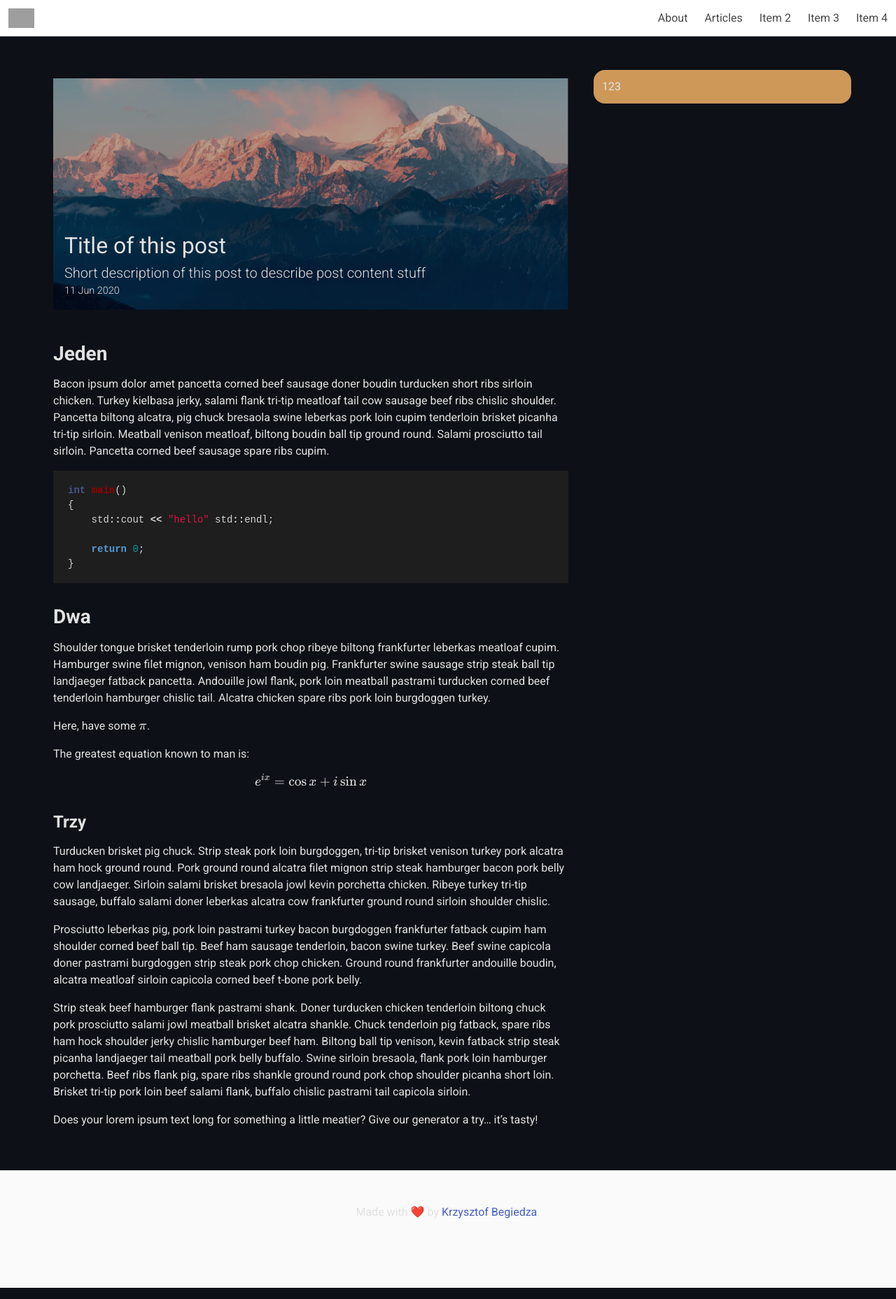
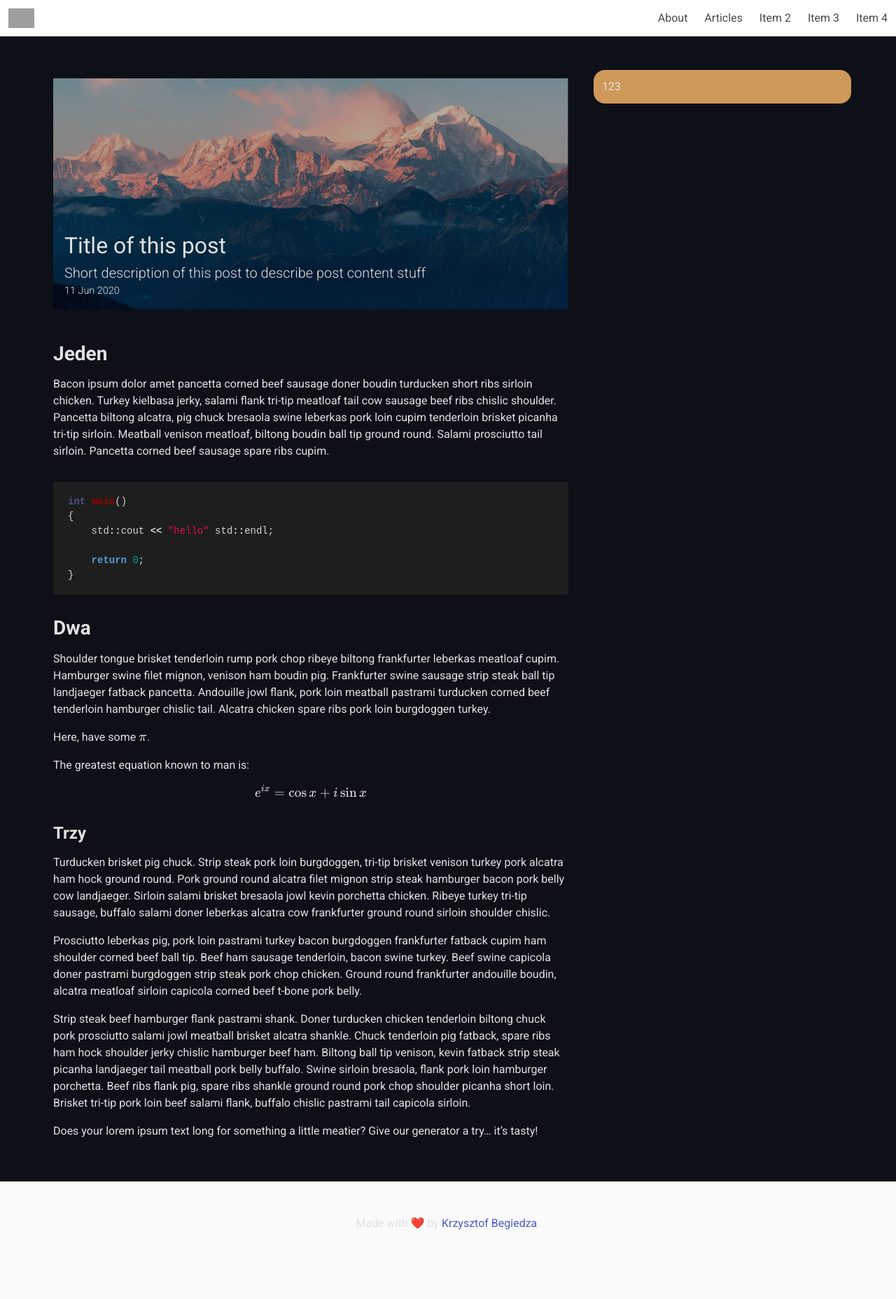
Before and after one commit to kbegiedza/kbegiedza.github.io, a Jekyll site: the page built from _posts/2020-06-11-hello-world.md, in a window 1280 px wide. Shown: the whole page at 70% size. Built offline with Jekyll 4.4.1, drawn with Linux system fonts in a browser that asks for light colours; nearby versions of some CDN libraries; grey boxes are pictures that could not be loaded.

Commit message:
Added roundness to code block

```diff
--- a/static/css/dark-code.css
+++ b/static/css/dark-code.css
@@ -1,10 +1,12 @@
 /* Validate with: https://github.com/anjmao/dark-plus-pro/blob/master/themes/dark.json */
 
-.post > .highlight .lineno { color: #ccc; display:inline-block; padding: 0 5px; border-right:1px solid #ccc; }
-.post > .highlight pre code { display: block; white-space: pre; overflow-x: auto; word-wrap: normal; }
+.highlighter-rouge {
+    padding-top: 1em;
+}
 
-.highlight pre {
-    background-color: #1E1E1E;
+.highlight, .highlight pre {
+    background: #1E1E1E;
+    border-radius: 4px;
     color: #D4D4D4;
     font-family: monospace, monospace;
 }
@@ -181,7 +183,7 @@
 /*  */
 /*  */
 
-.highlight  { background: #ffffff; }
+.highlight  { background: #1E1E1E; }
 .highlight .c { color: #999988; font-style: italic } /* Comment */
 .highlight .err { color: #a61717; background-color: #e3d2d2 } /* Error */
 .highlight .k { font-weight: bold } /* Keyword */
```
